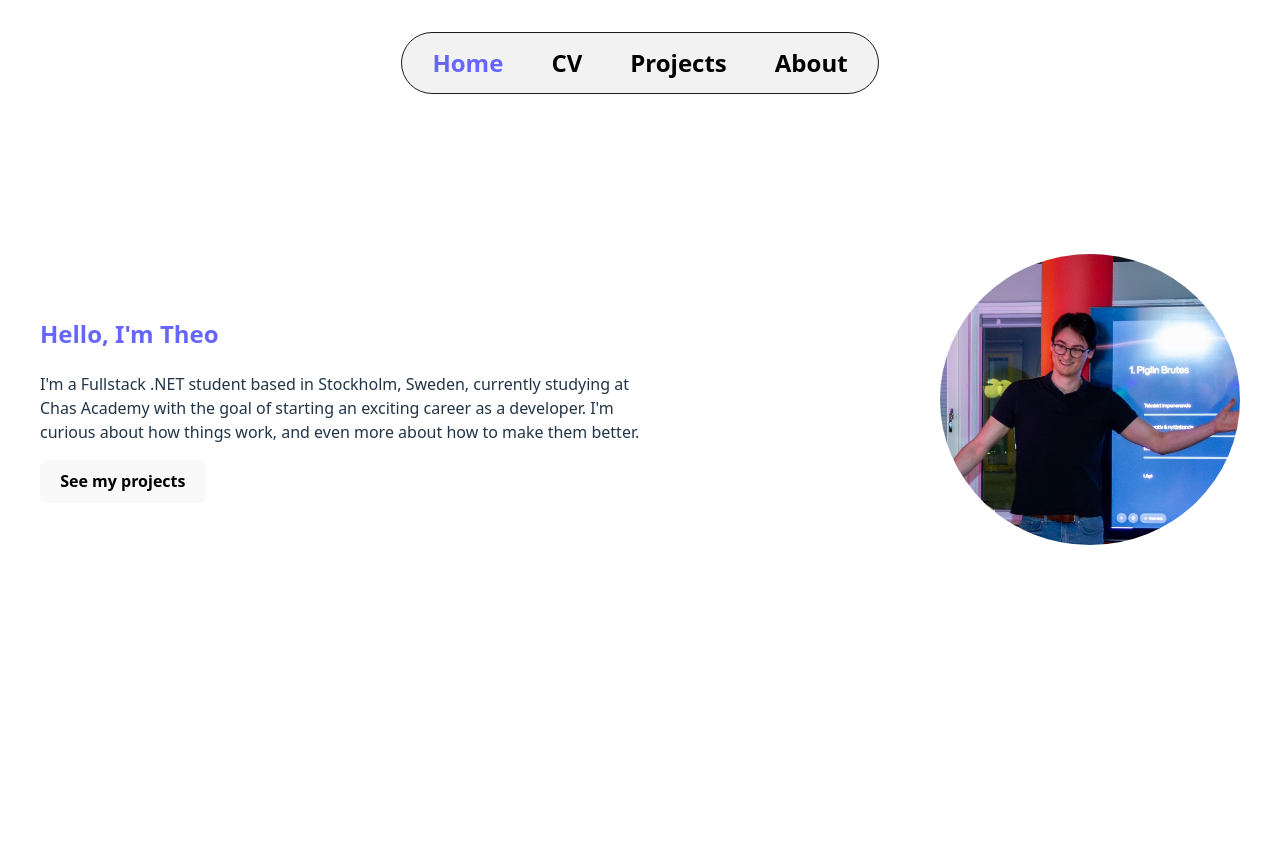
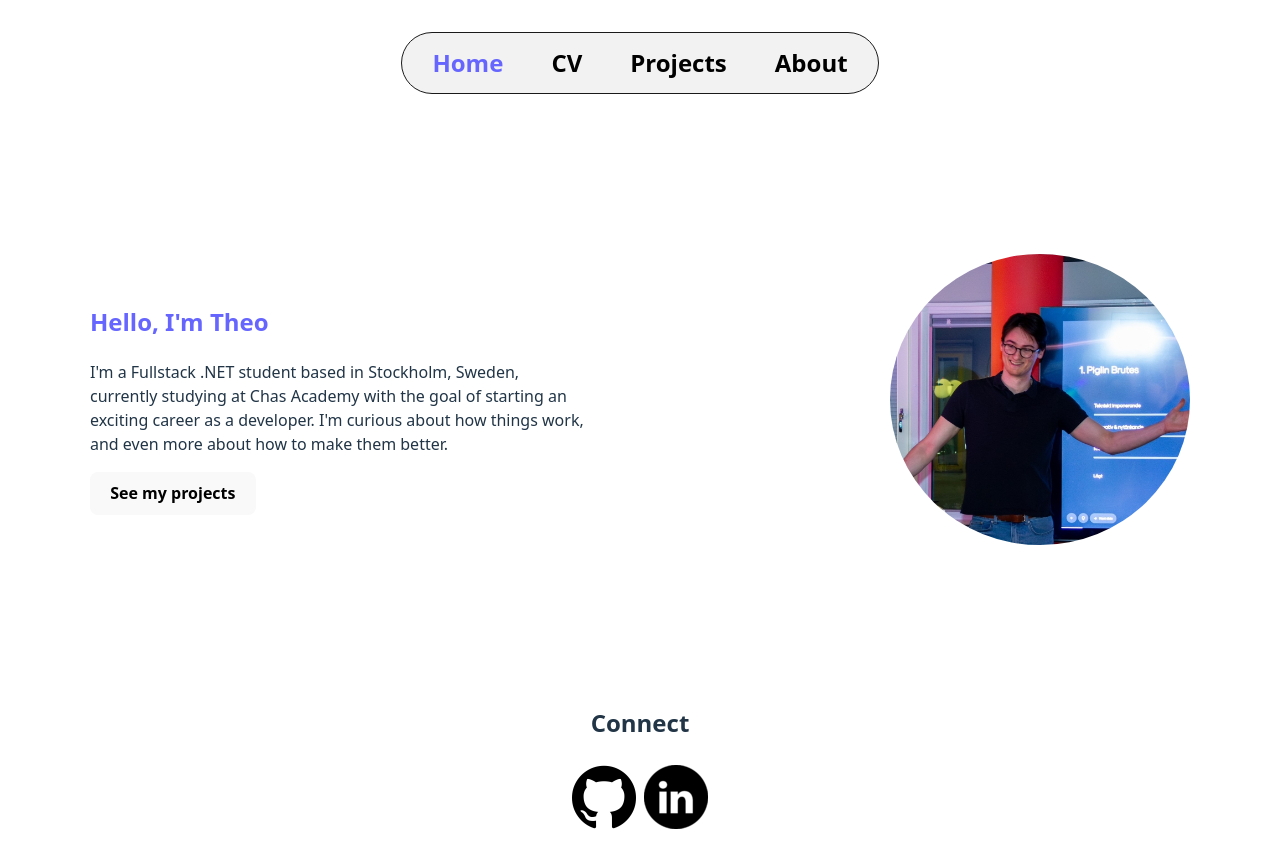
Before and after one commit to lskld/labb2_cv_portal, a React (Vite) app: page / in a window 1280 px wide. Before the commit the page ends 800 px from the top, so only its background shows below. Built offline with nearby package versions, Linux system fonts and the light colour scheme.

Commit message:
added social section component with links to github and linkedin

```diff
--- a/src/App.css
+++ b/src/App.css
@@ -1,7 +1,7 @@
 /* ==== GLOBAL CSS ==== */
 
 #root {
-  max-width: 1200px;
+  max-width: 1100px;
   width: 100%;
   margin: 0 auto;
   padding: 2rem;
@@ -54,9 +54,13 @@
   justify-content: space-between;
 }
 
+.heroSection button:hover {
+  opacity: 80%;
+}
+
 .heroText {
   text-align: left;
-  max-width: 600px;
+  max-width: 500px;
   margin: 0;
 }
 
@@ -69,3 +73,25 @@
   height: auto;
   border-radius: 50%;
 }
+
+/* ==== SOCIAL SECTION ==== */
+
+.socialSection {
+  margin-top: 10rem;
+}
+
+.socialIcons {
+  display: flex;
+  justify-content: center;
+  gap: 0.5rem;
+}
+
+.socialSection h3 {
+  font-size: 1.5rem;
+}
+
+.socialIcons img:hover {
+  height: 70px;
+  width: auto;
+  opacity: 80%;
+}
--- /dev/null
+++ b/src/components/SocialLinks.jsx
@@ -0,0 +1,30 @@
+import githubIcon from "../assets/images/github-icon.png"
+import linkedinIcon from "../assets/images/linkedin-icon.png"
+
+
+function SocialLinks() {
+    return (
+        <div className="socialSection">
+
+            <div>
+                <h3>Connect</h3>
+            </div>
+
+            <div className="socialIcons">
+                <div>
+                    <a href="https://github.com/lskld" target="_blank" rel="noopener noreferrer">
+                        <img src={githubIcon} alt="github logo icon" />
+                    </a>
+                </div>
+
+                <div>
+                    <a href="https://www.linkedin.com/in/theolillieskold/" target="_blank" rel="noopener noreferrer">
+                        <img src={linkedinIcon} alt="linkedin logo icon" />
+                    </a>
+                </div>
+            </div>
+        </div>
+    );
+}
+
+export default SocialLinks;
--- a/src/pages/Home.jsx
+++ b/src/pages/Home.jsx
@@ -1,8 +1,12 @@
 import Hero from '../components/Hero'
+import SocialLinks from '../components/SocialLinks';
 
 function Home() {
     return (
-        <Hero />
+        <>
+            <Hero />
+            <SocialLinks />
+        </>
     );
 }
 
```
Also changed, not shown: src/assets/images/github-icon.png (added), src/assets/images/linkedin-icon.png (added).
